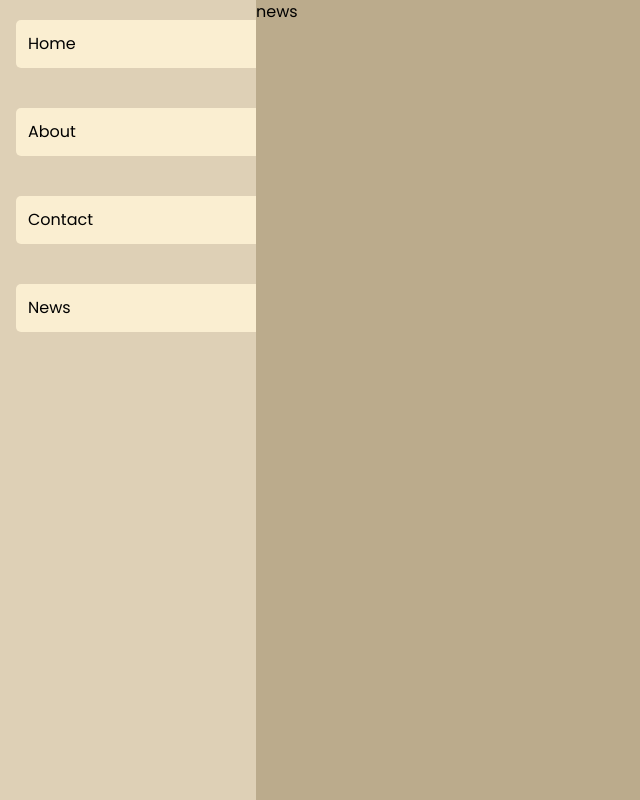
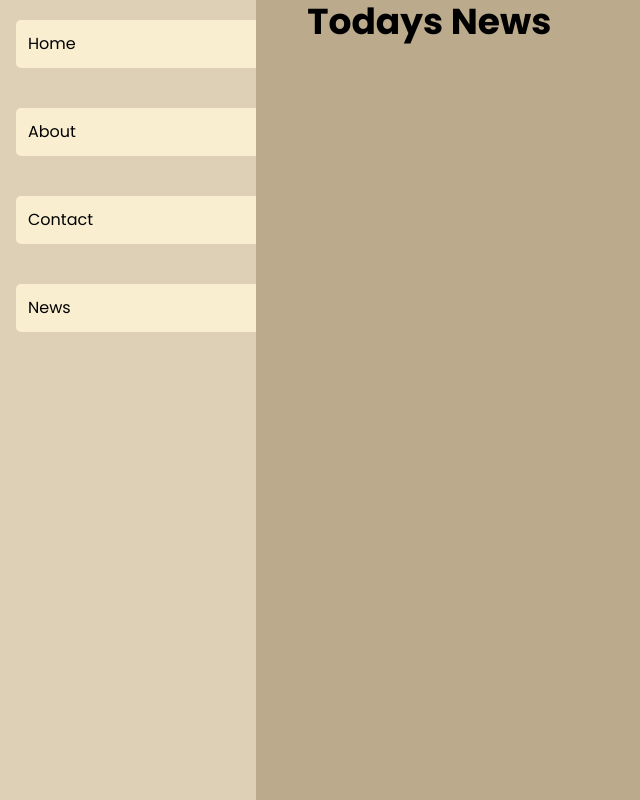
Before and after one commit to niksonstha/news-portal, a React (Vite) app: page /news in a window 1280 px wide. Shown: the whole page, without its empty margins (0-640 px from the left). Built offline with nearby package versions, Linux system fonts and the light colour scheme.

Commit message:
news page routes

```diff
--- a/src/screens/NewsScreen.jsx
+++ b/src/screens/NewsScreen.jsx
@@ -1,8 +1,9 @@
+import { Box, Heading } from "@chakra-ui/react";
 const NewsScreen = () => {
   return (
-    <div>
-      <h1>news</h1>
-    </div>
+    <Box width={"90%"} mr={"auto"} ml={"auto"}>
+      <Heading>Todays News</Heading>
+    </Box>
   );
 };
 
```
